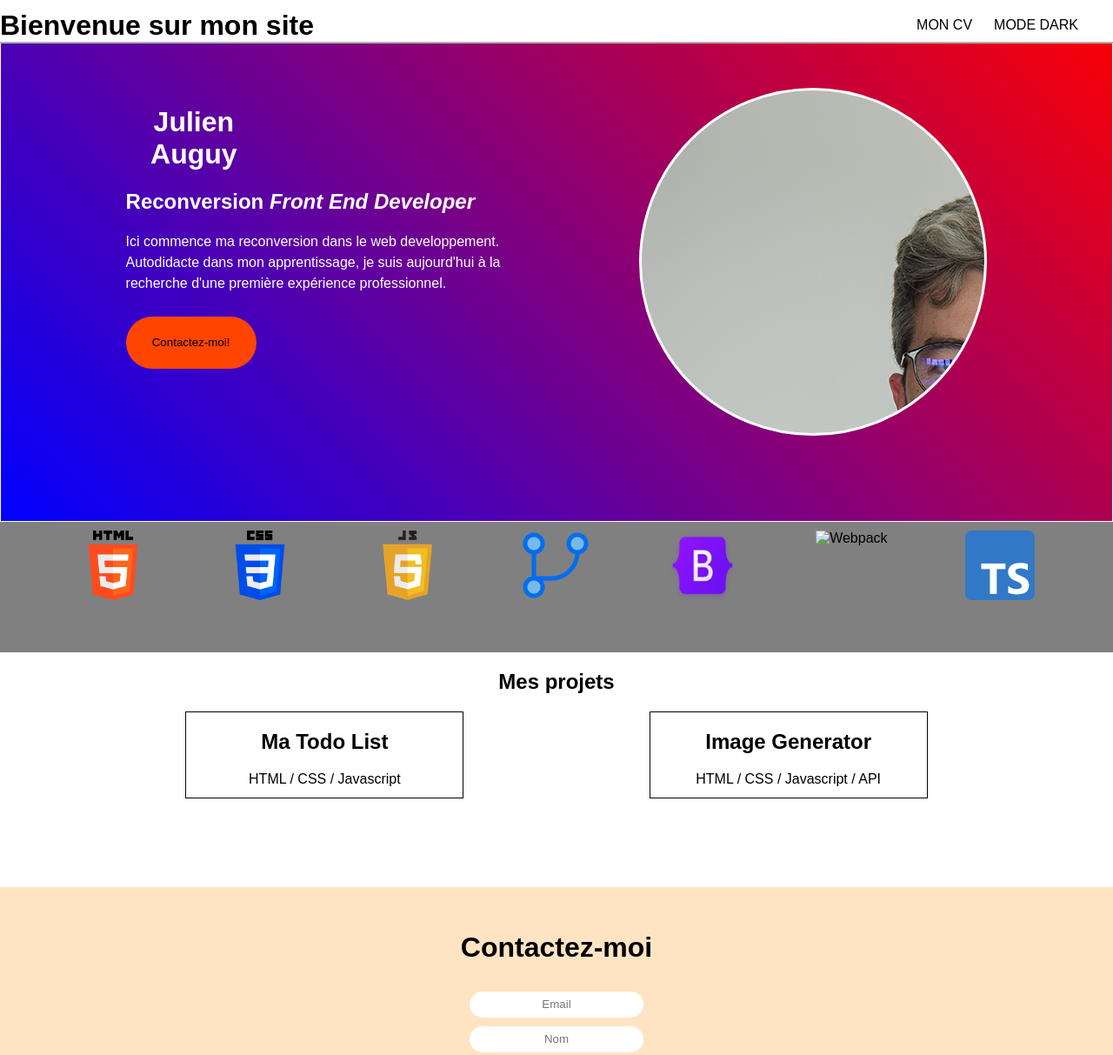
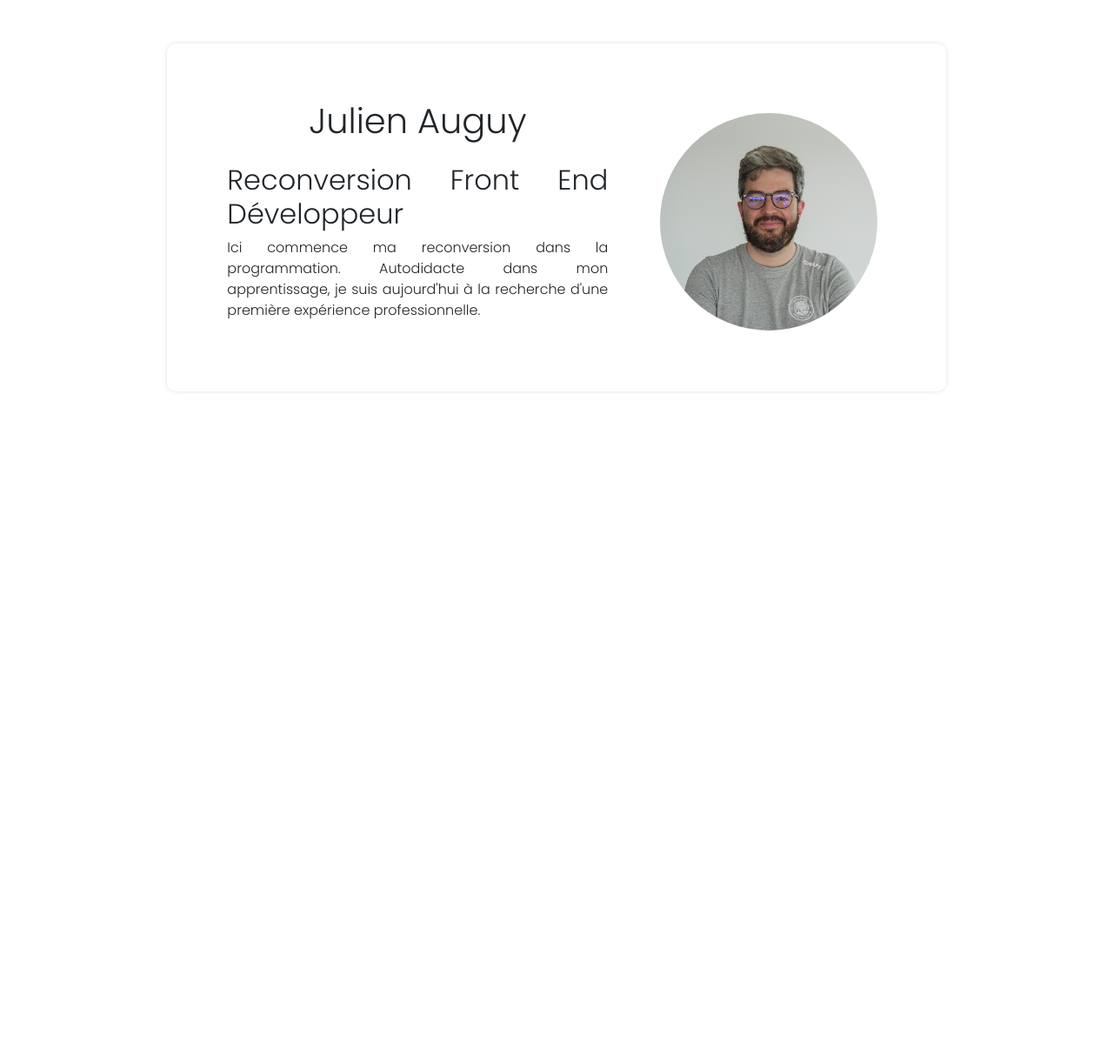
Before and after one commit to OGUYJ/Julien-webpage, a website: page index.html in a window 1280 px wide. Shown: the top 1213 px of the page at 87% size. After the commit the page ends 800 px from the top, so only its background shows below. Drawn offline with nearby package versions, Linux system fonts and the light colour scheme.

Commit message:
first commit: basic part HTML CSS

```diff
--- a/index.html
+++ b/index.html
@@ -4,77 +4,30 @@
             <meta charset="UTF-8">
             <meta name="viewport" content="width=device-width, initial-scale=1.0">
             <link rel="stylesheet" href="style.css">
+            <link href="https://cdn.jsdelivr.net/npm/bootstrap@5.3.0-alpha1/dist/css/bootstrap.min.css" rel="stylesheet" integrity="sha384-GLhlTQ8iRABdZLl6O3oVMWSktQOp6b7In1Zl3/Jr59b6EGGoI1aFkw7cmDA6j6gD" crossorigin="anonymous">
             <title>Julien Auguy</title>
         </head>
 
     <body>
-        <header>
-                <h1 class="title1">Bienvenue sur mon site</h1>
-                <div class="menu">
-                    <ul class="liste">
-                        <li><a href="#">Mon CV</a></li>
-                        <li><a href="#">Mode dark</a></li>
-                    </ul>
-                </div>
-        </header>
-
-        <main>
+         <main>
             <div class="description-container">
                 <div class="main-text">
                     <h1>Julien Auguy</h1>
-                    <h2>Reconversion <span class="h2-poste">Front End Developer</span></h2>
-                    <p>Ici commence ma reconversion dans le web developpement.<br> Autodidacte dans mon apprentissage, je suis aujourd'hui à la recherche d'une première expérience professionnel.</p>
-                    <button class="btn-contact">Contactez-moi!</button>
+                    <h2>Reconversion <span class="job-title">Front End Développeur</span></h2>
+                    <p>Ici commence ma reconversion dans la programmation. Autodidacte dans mon apprentissage, je suis aujourd'hui à la recherche d'une première expérience professionnelle.</p>
+                    <!-- <button class="btn-contact">Contactez-moi!</button> -->
                 </div>
-                <div class="main-pic"></div>
+                <div class="profile-pic"></div>
             </div>
         </main>
-        <section class="skills">
-            <ul>
-                <li><img src="./images/icons/html-5.png" alt="HTML 5"></li>
-                <li><img src="./images/icons/002-css-3.png" alt="CSS3"></li>
-                <li><img src="./images/icons/javascript.png" alt="JavaScript"></li>
-                <li><img src="./images/icons/003-git.png" alt="Git"></li>
-                <li><img src="./images/icons/bootstrap-logo.png" alt="Bootstrap"></li>
-                <li><img src="./images/icons/webpack-icon.jpeg" alt="Webpack"></li>
-                <li><img src="./images/icons/004-typescript.png" alt="TypeScript"></li>
-            </ul>
-        </section>
 
-        <section class="projects">
-            <h1>Mes projets</h1>
-            <div class="projects-container">
-                <div class="todo-project">
-                    <h2>Ma Todo List</h2>
-                    <ul>
-                        <li>HTML / CSS / Javascript</li>
-                    </ul>
-                </div>
-                <div class="cat-api-project">
-                    <h2>Image Generator</h2>
-                    <ul>
-                        <li>HTML / CSS / Javascript / API</li>
-                    </ul>
-                </div>
+        <!-- <footer>
+            <div class="contact">
+                <a href="mailto:auguy.j@gmail.com"><img src="/images/mail.png"></a>
+                <a href="https://www.linkedin.com/in/jauguy/"><img src="/images/linkedin.png"></a>
+                <a href="https://github.com/OGUYJ"><img src="/images/github.png"></a>
+                <a href="https://twitter.com/OGUYJ"><img src="/images/twitter.png"></a>
             </div>
-        </section>
-
-        <footer class="footer">
-            <h1>Contactez-moi</h1>
-            <form action="get">
-                <input type='email' placeholder="Email">
-                <input type='text' placeholder="Nom">
-                <button class="btn-form"><a href="mailto:auguy.j@gmail.com"></a> Je t'embauche!</button>
-            </form>
-
-        <div class="contact">
-            <ul>
-            <li><a href="mailto:auguy.j@gmail.com"><img src="./images/mail.png" alt="email"></a></li>
-            <li><a href="https://github.com/OGUYJ"><img src="./images/github.png" alt="github"></a></li>
-            <li><a href="https://www.linkedin.com/in/jauguy/"><img src="./images/linkedin.png" alt="Linkedin"></a></li>
-            <li><a href="https://twitter.com/OGUYJ"><img src="./images/linkedin.png" alt="Twitter"></a></li>
-        </ul>
-        </div>
-        </footer>
+        </footer>         -->
     </body>
 </html>
--- a/style.css
+++ b/style.css
@@ -1,230 +1,90 @@
+@import url('https://fonts.googleapis.com/css2?family=Poppins:wght@300&display=swap');
 
 *{
     box-sizing: border-box;
 }
 
 body{
-    margin: 0;
+    max-height: 100vh;
     font-size: 16px;
-    box-sizing: border-box;
-    font-family: sans-serif;
-    color: #000
   }
 
 a{
     text-decoration: none;
-    color: inherit;
 }
 
-ul{
-    list-style-type: none;
-    padding: 0;
-    margin: 0;
+/**** MAIN PART ****/
+
+.description-container{
+    display: flex;
+    justify-content: space-evenly;
+    align-items: center;
+    border-radius: 10px;
+    font-family: 'Poppins', sans-serif;
+    margin: 50px auto 0 auto;
+    width: 70%;
+    height: 400px;
+    padding: 10px;
+    box-shadow: 0px 0px 7px -3px rgb(92 85 85 / 47%)
+
 }
 
-h1{
+.main-text {
+    width: 50%;
+    height: 100%;
+    display: flex;
+    flex-direction: column;
+    justify-content: center;
+    text-align: justify;
+}
+
+.main-text h1{
+    margin-bottom: 25px;
     text-align: center;
 }
 
-/********** Header ************/
-
-header{
-    height: 50px;
-    border-bottom: 2px rgba(255, 255, 255, 0.5) solid;
-    padding-bottom: 10px;
-    background-color: #fff;
-    position:  fixed;
-    width: 100%;
-    display: flex;
-    align-items: center;
-    justify-content: space-between;
-    border-bottom: 2px solid rgba(0, 0, 0, 0.3)
-}
-
-.title1{
-    padding-top: 20px;
-    margin: 0;
-    float: left;
-}
-
-/****** Menu ******/
-nav{
-    width: auto;
-    padding-left: 0;
- }
-
-.liste{
-    display: flex;
-    list-style-type: none;
-    justify-content: flex-end;
-    padding-top: 20px;
-    margin-right: 15px;
-}
-
-.liste li{
-    padding-right: 25px;
-    text-transform: uppercase;
-}
-
-.liste a:hover{
-    text-decoration: underline;
-}
-
-/********** PROFILE PART **********/
-
-.description-container{
-    width: 100%;
-    height: 600px;
-    border: solid white 1px;
-    display: flex;
-    justify-content: space-evenly;
-    padding-top: 100px ;
-    background: linear-gradient(45deg, blue, red);
-    color: white;
-}
-.main-text, .main-text h1{
-    width: 35%;
-    text-align: none;
-}
-
-.main-text p{
-    text-align: left;
-    line-height: 1.5rem;
-}
-
-.h2-poste{
-    font-style: italic;
+.btn-contact{
+    width: 25%;
+    height: 30px;
+    border: 1px lightgray solid;
+    background-color: rgb(237, 238, 245);
+    border-radius: 5px;
+    margin: 0 auto;
 }
 
 
-.btn-contact{
-    background-color: orangered;
-    width: 150px;
-    height: 60px;
-    border-radius: 80px;
-    border: inherit;
+.profile-pic {
+    background: url('images/profil-color.jpg');
+    background-size: cover;
+    height: 250px;
+    width: 250px;
+    border-radius: 50%;
+    margin-right: 10px;
+    margin-top: 10px;
 }
 
-.btn-contact:hover{
-    cursor: pointer;
-    border: white 2px solid;
+.profile-pic:hover {
+    background: url('images/profil-black.jpg');
+    background-size: cover;
+    height: 250px;
+    width: 250px;
+    border-radius: 50%;
+    margin-right: 10px;
+    margin-top: 10px;
+    transition: 0.5s;
 }
 
-.main-pic{
-    width: 400px;
-    height: 400px;
-    border-radius: 100%;
-    border: 3px rgba(255, 255, 255) solid;
-    background: url(./images/profil-color.jpg);
-    transition: 1s;
+/***** FOOTER ****/
+.contact img{
+    height: 40px;
+    width: 40px;
 }
 
-.main-pic:hover{
-    background-image: url(./images/profil-black.jpg);
-    width: 400px;
-    height: 400px;
-    border-radius: 100%;
-    border: 3px rgba(255, 255, 255) solid;
-    transition: ease-in-out 0.5s;
-}
-
-/***** SKILLS ****/
-
-.skills{
-    width: 100%;
-    height: 150px;
-    background-color: grey;
-    padding-top: 10px;
-}
-
-.skills ul{
-    display: flex;
-    justify-content: space-evenly;
-
-}
-.skills img{
-    width: 80px;
-    height: 80px;
-}
-/****** PROJECTS *****/
-
-.projects{
-    width: 100%;
-    height: 250px;
-}
-
-
-.projects-container{
-    display: flex;
-    justify-content: space-evenly;
-
-}
-
-.todo-project{
-    width: 25%;
-    height: 100px;
-    border: 1px solid black;
-    text-align: center;
-}
-
-.cat-api-project{
-    width: 25%;
-    height: 100px;
-    border: 1px solid black;
-    text-align: center  ;
-}
-
-
-
-
-/* FOOTER */
-
-footer{
-    height: 300px;
-    width: auto;
-    background-color: bisque;
-    padding-top: 30px;
-}
-
-
-form{
-    display: flex;
-    flex-direction: column;
-    width: 200px;
-    margin: auto;
-}
-
-form input, button{
-    margin-top: 10px;
-    text-align: center;
-    height: 30px;
-    border-radius: 25px;
-    border-style: none;
-}
-
-.btn-form{
-    height: 30px;
-    background-color: coral;
-}
-
-.btn-form:hover{
-    cursor: pointer;
-    color: coral;
-    background-color: white;
-    font-weight: 700;
-}
-
-.contact ul{
-    margin-top: 30px;
+.contact {
     display: flex;
     justify-content: center;
 }
 
-.contact li{
-    margin-right: 15px;
+.contact a {
+    margin-right: 20px;
 }
-
-.contact img{
-    width: 40px;
-    height: auto;
-}
```
Also changed, not shown: package.json (added, +22 -0 lines), readme.txt (added), 2 other files.
